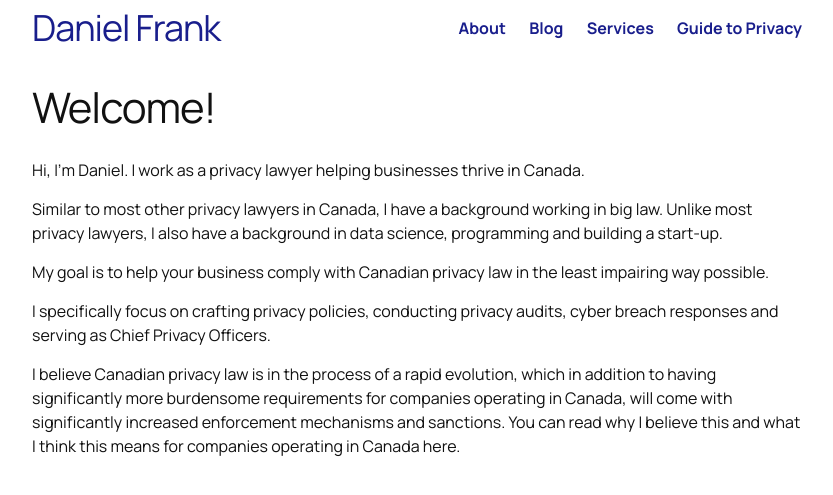
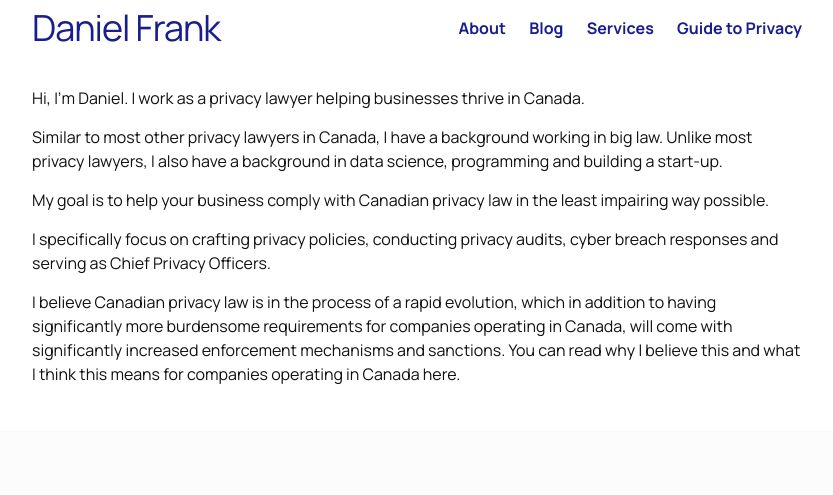
Before and after one commit to DanielmmFrank/Danielmmfrank.github.io, a Jekyll site: the page built from index.html, in a window 1280 px wide. Shown: the top 495 px of the page, without its empty margins (223-1056 px from the left). Built offline with Jekyll 4.4.1, drawn with Linux system fonts in a browser that asks for light colours; some web fonts are replaced.

Commit message:
Update default.html

```diff
--- a/_layouts/default.html
+++ b/_layouts/default.html
@@ -61,7 +61,7 @@
       <div class="col-sm-12">
         <div class="page-content">
           <div class="wrapper">
-            <h1 class="post-title" style="margin-bottom: 30px">Welcome!</h1>
+
 
 <p>Hi, I’m Daniel. I work as a privacy lawyer helping businesses thrive in Canada. </p>
 
```
